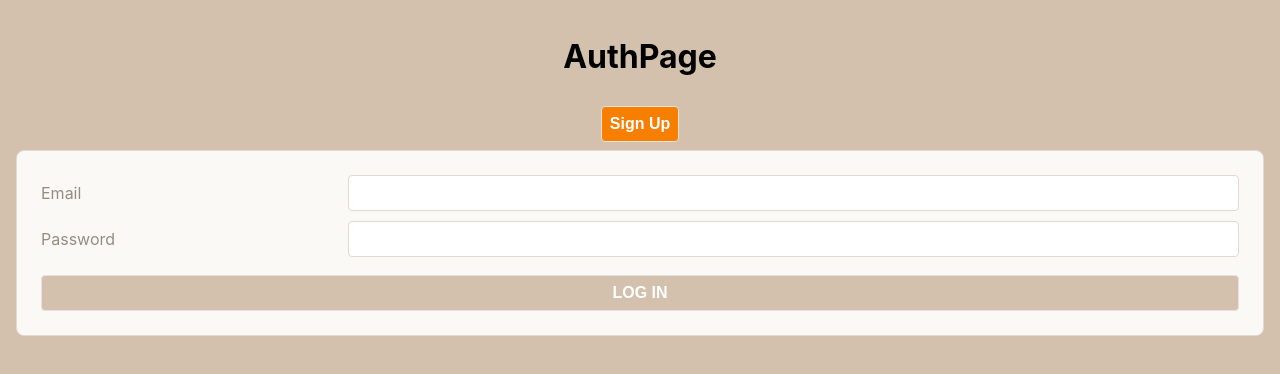
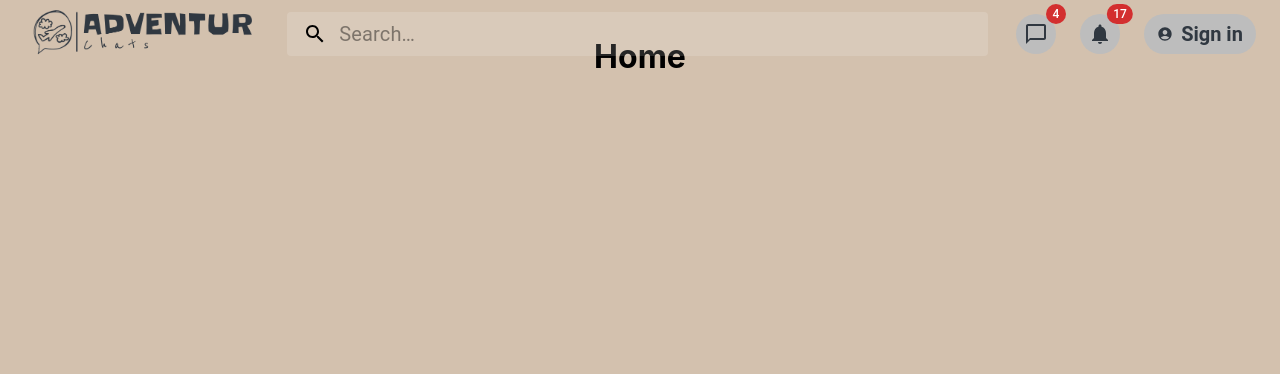
Before and after one commit to malcmiller/adventure-chats-revamped, a React (Create React App) app: page / in a window 1280 px wide. Shown: the top 374 px of the page. Built offline with nearby package versions, Linux system fonts and the light colour scheme.

Commit message:
improved navbar to behave correctly when user is seen, added homepage

```diff
--- a/src/components/NavBar/NavBar.jsx
+++ b/src/components/NavBar/NavBar.jsx
@@ -8,7 +8,6 @@ import Box from "@mui/material/Box";
 import Stack from "@mui/material/Stack";
 import Toolbar from "@mui/material/Toolbar";
 import IconButton from "@mui/material/IconButton";
-import Typography from "@mui/material/Typography";
 import InputBase from "@mui/material/InputBase";
 import Badge from "@mui/material/Badge";
 import MenuItem from "@mui/material/MenuItem";
@@ -16,6 +15,7 @@ import Menu from "@mui/material/Menu";
 import Avatar from "@mui/material/Avatar";
 import Tooltip from "@mui/material/Tooltip";
 import SearchIcon from "@mui/icons-material/Search";
+import AccountCircle from "@mui/icons-material/AccountCircle";
 import ChatBubbleOutlineIcon from "@mui/icons-material/ChatBubbleOutline";
 import NotificationsIcon from "@mui/icons-material/Notifications";
 
@@ -94,9 +94,25 @@ export default function NavBar({ user, setUser }) {
       open={isMenuOpen}
       onClose={handleMenuClose}
     >
+      {user ? (
+        <div>
           <MenuItem onClick={handleMenuClose}>Profile</MenuItem>
           <MenuItem onClick={handleMenuClose}>My account</MenuItem>
-      <MenuItem onClick={handleLogOut}>Logout</MenuItem>
+          <MenuItem
+            onClick={() => {
+              handleLogOut();
+              handleMenuClose();
+            }}
+          >
+            Logout
+          </MenuItem>
+        </div>
+      ) : (
+        <div>
+          <MenuItem onClick={handleMenuClose}>Login</MenuItem>
+          <MenuItem onClick={handleMenuClose}>Sign Up</MenuItem>
+        </div>
+      )}
     </Menu>
   );
 
@@ -129,9 +145,10 @@ export default function NavBar({ user, setUser }) {
               size="large"
               aria-label="show 4 new mails"
               color="inherit"
+              sx={{ "&:hover": { backgroundColor: "transparent" } }}
             >
               <Badge badgeContent={4} color="error">
-                <Avatar>
+                <Avatar sx={{ "&:hover": { backgroundColor: "lightgrey" } }}>
                   <ChatBubbleOutlineIcon sx={{ color: "#303841" }} />
                 </Avatar>
               </Badge>
@@ -140,13 +157,15 @@ export default function NavBar({ user, setUser }) {
               size="large"
               aria-label="show 17 new notifications"
               color="inherit"
+              sx={{ "&:hover": { backgroundColor: "transparent" } }}
             >
               <Badge badgeContent={17} color="error">
-                <Avatar>
+                <Avatar sx={{ "&:hover": { backgroundColor: "lightgrey" } }}>
                   <NotificationsIcon sx={{ color: "#303841" }} />
                 </Avatar>
               </Badge>
             </IconButton>
+            {user ? (
               <Tooltip title="Open settings">
                 <IconButton
                   edge="end"
@@ -157,17 +176,28 @@ export default function NavBar({ user, setUser }) {
                   <Avatar alt={user.name} src={user.profilePic} />
                 </IconButton>
               </Tooltip>
-            {/* <IconButton
+            ) : (
+              <Link to="/login">
+                <IconButton
                   size="large"
                   edge="end"
-              aria-label="account of current user"
-              aria-controls={menuId}
-              aria-haspopup="true"
-              onClick={handleProfileMenuOpen}
-              color="inherit"
+                  sx={{ "&:hover": { backgroundColor: "transparent" } }}
                 >
-              <AccountCircle />
-            </IconButton> */}
+                  <Avatar
+                    variant="square"
+                    sx={{
+                      width: 112,
+                      borderRadius: 28,
+                      color: "#303841",
+                      "&:hover": { backgroundColor: "lightgrey" },
+                    }}
+                  >
+                    <AccountCircle sx={{ paddingRight: 1 }} />
+                    Sign in
+                  </Avatar>
+                </IconButton>
+              </Link>
+            )}
           </Stack>
         </Toolbar>
       </AppBar>
--- a/src/pages/App/App.jsx
+++ b/src/pages/App/App.jsx
@@ -1,29 +1,35 @@
-import { useState } from 'react';
-import { Routes, Route } from 'react-router-dom';
-import { getUser } from '../../utilities/users-service';
-import './App.css';
-import AuthPage from '../AuthPage/AuthPage';
-import NewOrderPage from '../NewOrderPage/NewOrderPage';
-import OrderHistoryPage from '../OrderHistoryPage/OrderHistoryPage';
-import NavBar from '../../components/NavBar/NavBar';
+import { useState } from "react";
+import { Routes, Route } from "react-router-dom";
+import { getUser } from "../../utilities/users-service";
+import "./App.css";
+import HomePage from "../HomePage/HomePage";
+import AuthPage from "../AuthPage/AuthPage";
+import NewOrderPage from "../NewOrderPage/NewOrderPage";
+import OrderHistoryPage from "../OrderHistoryPage/OrderHistoryPage";
+import NavBar from "../../components/NavBar/NavBar";
 
 export default function App() {
   const [user, setUser] = useState(getUser());
 
   return (
     <main className="App">
-      { user ?
+      <NavBar user={user} setUser={setUser} />
+      {user ? (
         <>
-            <NavBar user={user} setUser={setUser} />
           <Routes>
             {/* Route components in here */}
             <Route path="/orders/new" element={<NewOrderPage />} />
             <Route path="/orders" element={<OrderHistoryPage />} />
           </Routes>
         </>
-          :
-          <AuthPage setUser={setUser} />
-      }
+      ) : (
+        <>
+          <Routes>
+            <Route path="/" element={<HomePage />} />
+            <Route path="/login" element={<AuthPage setUser={setUser} />} />
+          </Routes>
+        </>
+      )}
     </main>
   );
 }
--- /dev/null
+++ b/src/pages/HomePage/HomePage.jsx
@@ -0,0 +1,3 @@
+export default function HomePage() {
+  return <h1>Home</h1>;
+}
```
Lines whose indentation alone changed are shown as unchanged.
